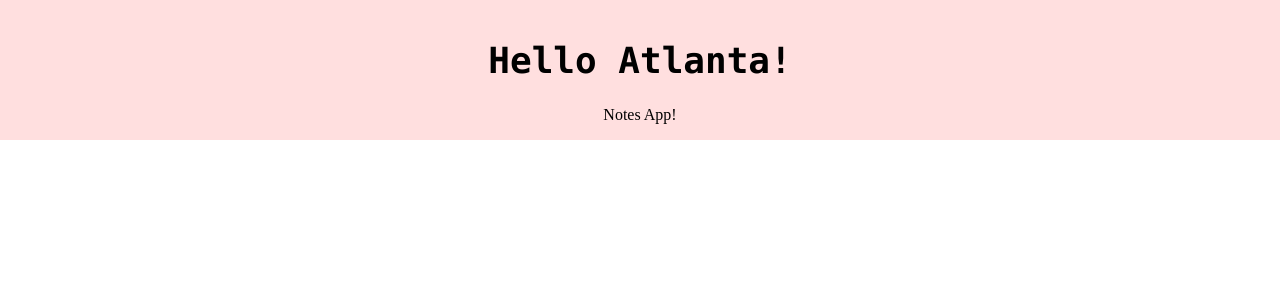
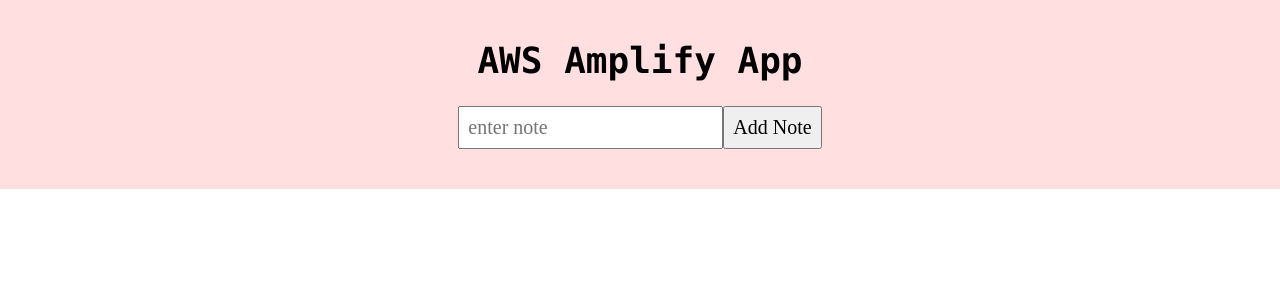
Before and after one commit to nvashish123/amplify-notes-initial, a React (Create React App) app: page / in a window 1280 px wide. Shown: the top 300 px of the page. Built offline with nearby package versions, Linux system fonts and the light colour scheme.

Commit message:
modified uI

```diff
--- a/src/App.js
+++ b/src/App.js
@@ -1,12 +1,37 @@
-import React from "react";
+import React, { Component } from "react";
+//import { withAuthenticator } from "aws-amplify-react";
+class App extends Component {
+  state = {
+    notes: [{}]
+  };
+  render() {
+    const { notes } = this.state;
+    return (
+      <div className="flex flex-column items-center justify-center pa3 bg-washed-red">
+        <h1 className="code f2-l">AWS Amplify App</h1>
 
-function App() {
-  return (
-    <div className="flex flex-column items-center justify-center pa3 bg-washed-red">
-      <h1 className="code f2-l">Hello Atlanta!</h1>
-      Notes App!
-    </div>
-  );
+        {/* notes form */}
+        <form className="mb3">
+          <input type="text" className="pa2 f4" placeholder="enter note" />
+          <button type="submit" className="pa2 f4">
+            Add Note
+          </button>
+        </form>
+        {/* Notes List */}
+        <div>
+          {notes.map(item => (
+            <div key={item.id} className="flex items-center">
+              <li className="list pa1 f3">{item.note}</li>
+              {/* <button className="bg-tranparent bn f4">
+                 <span>&times;</span>
+              </button>*/}
+            </div>
+          ))}
+        </div>
+      </div>
+    );
+  }
 }
 
+//export default withAuthenticator(App, { includeGreetings: true });
 export default App;
```
